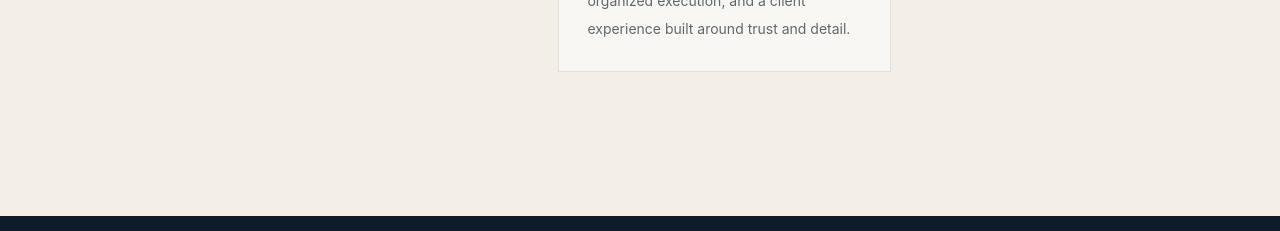
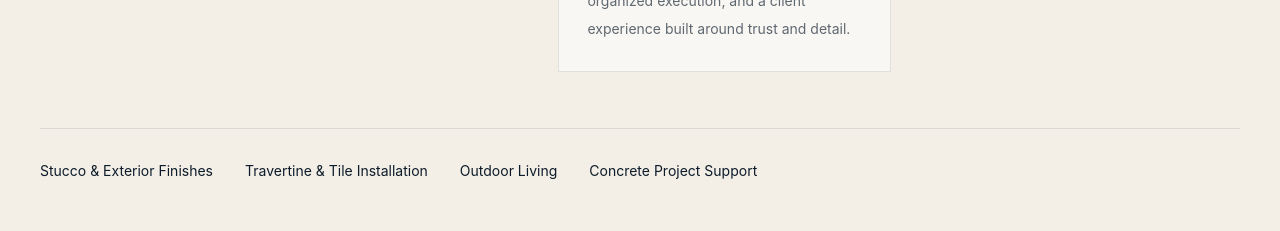
Before and after one commit to alyssondurso-cyber/vellori-build-group, a React (Vite) app: page / in a window 1280 px wide. Shown: the part 2140-2371 px from the top of the page. Built offline with nearby package versions, Linux system fonts and the light colour scheme.

Commit message:
Update App.jsx

```diff
--- a/src/App.jsx
+++ b/src/App.jsx
@@ -198,6 +198,35 @@ export default function VelloriWebsite() {
               ))}
             </div>
           </div>
+          <div className="mt-14 flex flex-wrap gap-x-8 gap-y-4 border-t border-[#0D1B2A]/10 pt-8 text-sm">
+  <a
+    href="/stucco-boca-raton"
+    className="transition hover:text-[#C8A96B]"
+  >
+    Stucco & Exterior Finishes
+  </a>
+
+  <a
+    href="/travertine-boca-raton"
+    className="transition hover:text-[#C8A96B]"
+  >
+    Travertine & Tile Installation
+  </a>
+
+  <a
+    href="/outdoor-living-boca-raton"
+    className="transition hover:text-[#C8A96B]"
+  >
+    Outdoor Living
+  </a>
+
+  <a
+    href="/concrete-boca-raton"
+    className="transition hover:text-[#C8A96B]"
+  >
+    Concrete Project Support
+  </a>
+</div>
         </div>
       </section>
 
```
